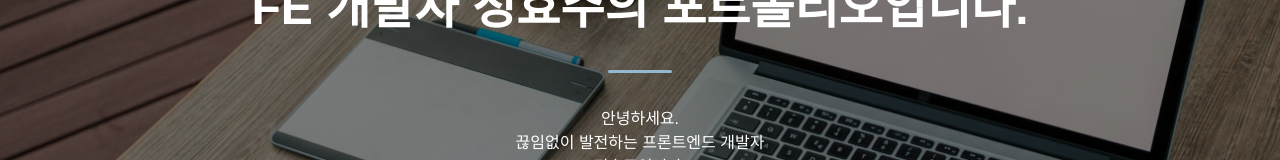
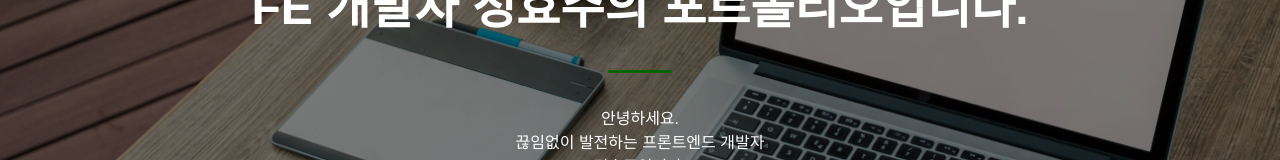
Before and after one commit to h-0y28/h-0y28, a React (Vite) app: page / in a window 1280 px wide. Shown: the part 328-488 px from the top of the page. Built offline with nearby package versions, Linux system fonts and the light colour scheme; a web font is replaced by a local one.

Commit message:
style: change colors

```diff
--- a/src/styles/theme.ts
+++ b/src/styles/theme.ts
@@ -1,12 +1,12 @@
 export const theme = {
   colors: {
-    primary: "#1F487E", // 메인 색상 - 파랑
-    secondary: "#95B8D1", // 보조 색상 - 하늘
+    primary: "#FFC300", // 메인 색상 - 노랑
+    secondary: "#006400", // 보조 색상 - 하늘
     background: "#F7EDE2", // 배경 색상
     black: "#17171B",
     white: "#ffffff",
-    // accent: "#033F63", // 강조 색상 - 파랑
-    // highlight: "#", // 포인트 색상 - 베이지
+    highlight: "#F6AE2D", // 포인트 색상 - 노랑
+    // accent: "#FFC300", // 강조 색상 - 노랑
   },
   fonts: {
     heading: "Arial, sans-serif",
```
